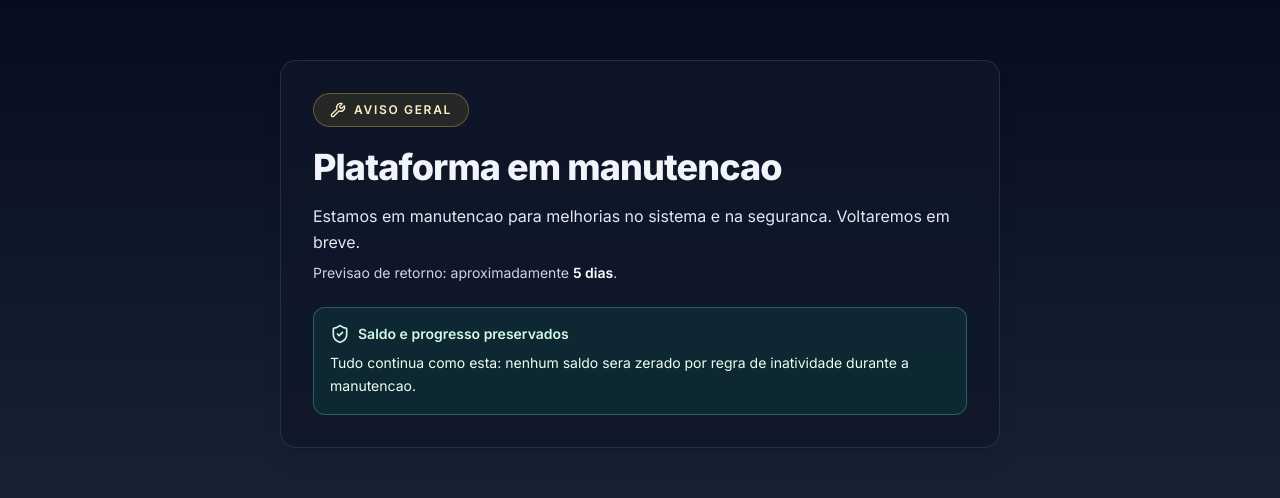
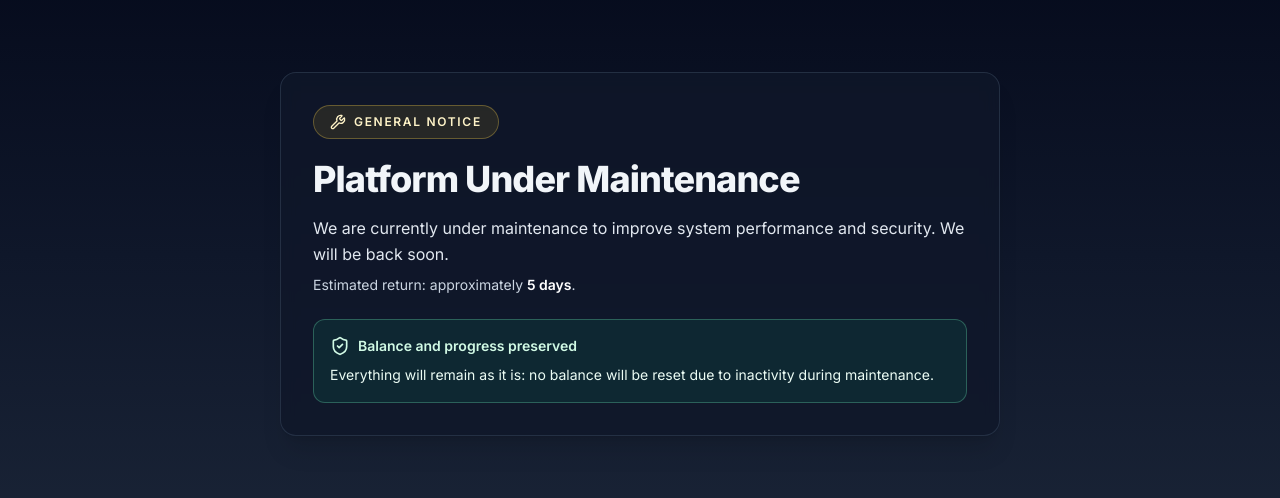
Before and after one commit to fullpropt/tubetools2, a React (Vite) app: page / in a window 1280 px wide. Shown: the part 146-644 px from the top of the page. Built offline with nearby package versions, Linux system fonts and the light colour scheme.

Commit message:
fix: translate maintenance notice copy to english

```diff
--- a/client/pages/Maintenance.tsx
+++ b/client/pages/Maintenance.tsx
@@ -14,7 +14,7 @@ export default function Maintenance() {
           <div className="inline-flex items-center gap-2 rounded-full border border-amber-300/30 bg-amber-400/10 px-4 py-2 text-amber-100">
             <Wrench className="h-4 w-4" />
             <span className="text-xs font-semibold uppercase tracking-[0.14em]">
-              Aviso Geral
+              General Notice
             </span>
           </div>
 
@@ -27,9 +27,9 @@ export default function Maintenance() {
           </p>
 
           <p className="mt-2 text-sm text-slate-300">
-            Previsao de retorno: aproximadamente{" "}
+            Estimated return: approximately{" "}
             <span className="font-semibold text-white">
-              {MAINTENANCE_ESTIMATED_RETURN_DAYS} dias
+              {MAINTENANCE_ESTIMATED_RETURN_DAYS} days
             </span>
             .
           </p>
@@ -38,7 +38,7 @@ export default function Maintenance() {
             <div className="flex items-center gap-2 text-emerald-100">
               <ShieldCheck className="h-5 w-5" />
               <span className="text-sm font-semibold">
-                Saldo e progresso preservados
+                Balance and progress preserved
               </span>
             </div>
             <p className="mt-2 text-sm leading-relaxed text-emerald-50">
--- a/shared/maintenance.ts
+++ b/shared/maintenance.ts
@@ -2,13 +2,13 @@ export const MAINTENANCE_MODE = true;
 
 export const MAINTENANCE_ESTIMATED_RETURN_DAYS = 5;
 
-export const MAINTENANCE_TITLE = "Plataforma em manutencao";
+export const MAINTENANCE_TITLE = "Platform Under Maintenance";
 
 export const MAINTENANCE_MESSAGE =
-  "Estamos em manutencao para melhorias no sistema e na seguranca. Voltaremos em breve.";
+  "We are currently under maintenance to improve system performance and security. We will be back soon.";
 
 export const MAINTENANCE_BALANCE_MESSAGE =
-  "Tudo continua como esta: nenhum saldo sera zerado por regra de inatividade durante a manutencao.";
+  "Everything will remain as it is: no balance will be reset due to inactivity during maintenance.";
 
 export const INACTIVITY_BALANCE_RESET_ENABLED = false;
 
```
